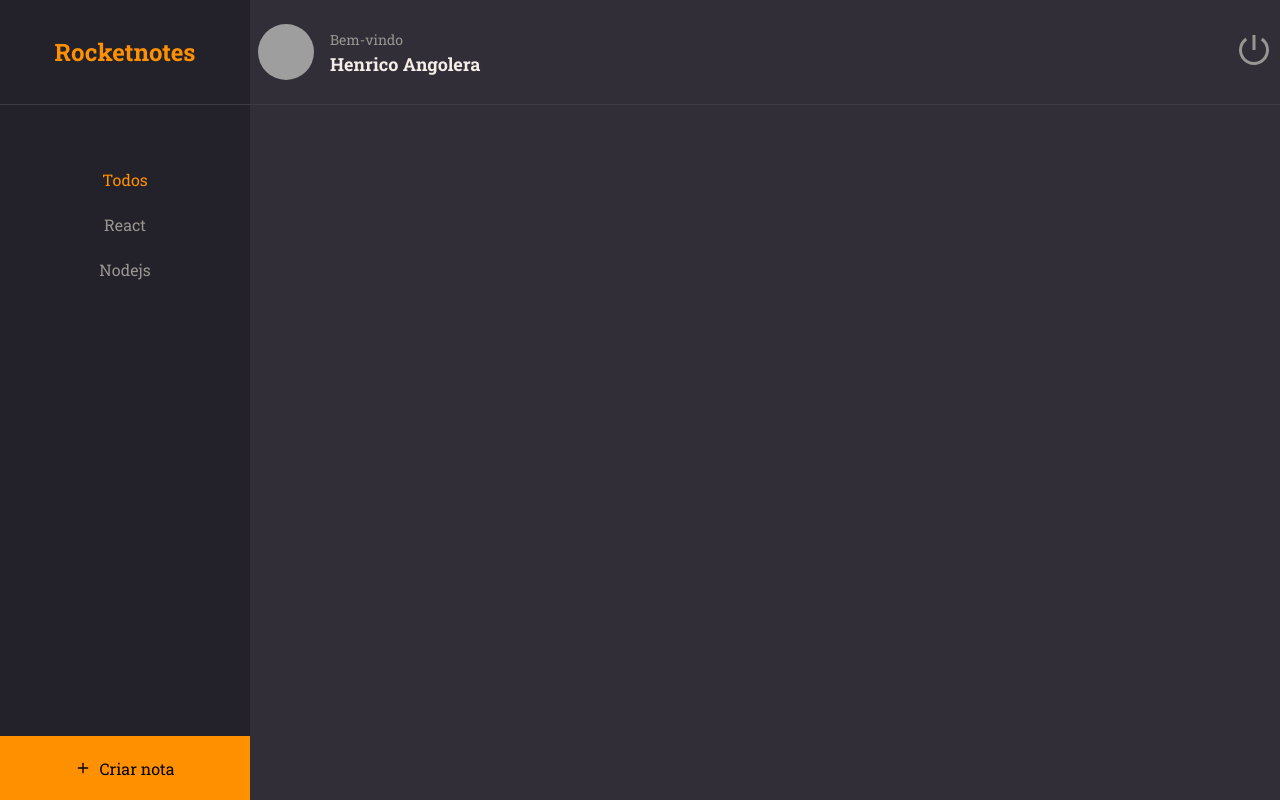
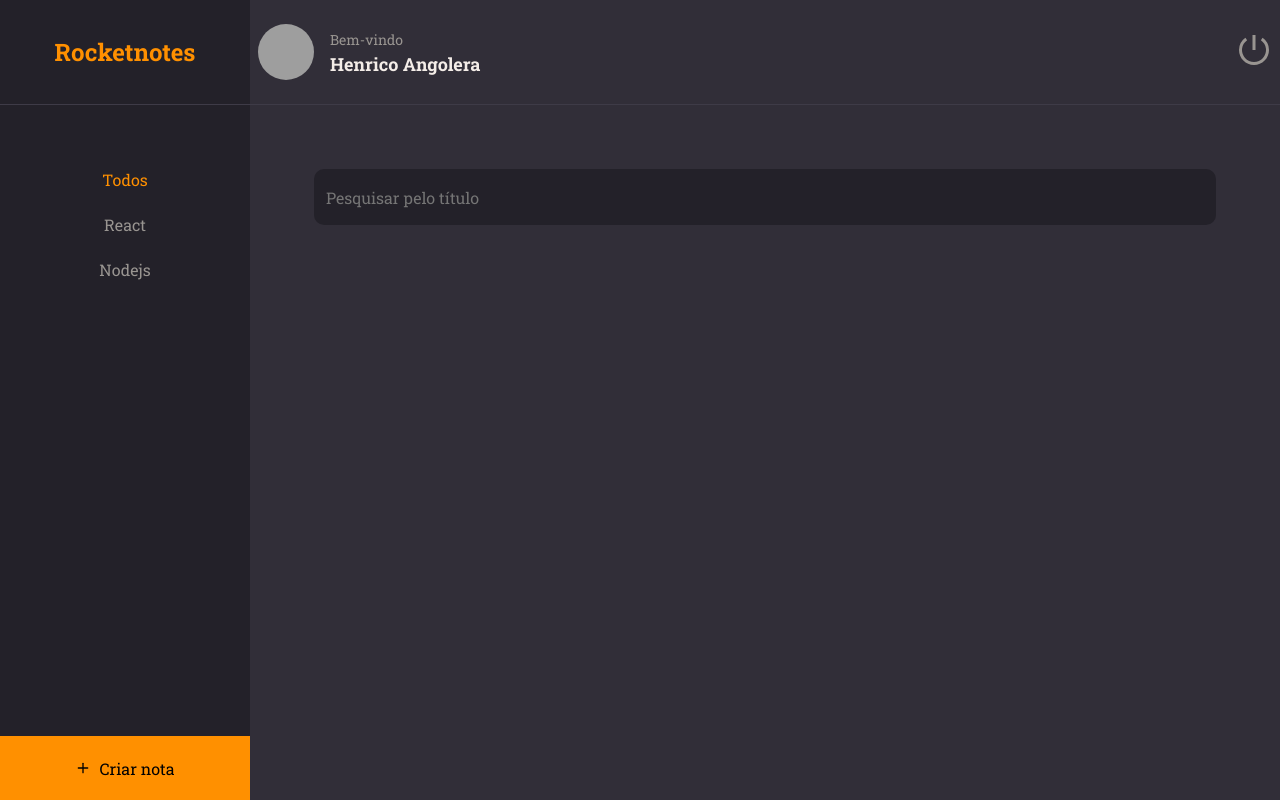
Before and after one commit to HenricoAngolera/rocketnotes, a React (Vite) app: page / in a window 1280 px wide. Built offline with nearby package versions, Linux system fonts and the light colour scheme; grey boxes are pictures that could not be loaded.

Commit message:
input (component)

```diff
--- /dev/null
+++ b/src/components/Input/index.jsx
@@ -0,0 +1,10 @@
+import { Container } from './styles';
+
+export function Input({ icon: Icon, ...rest }){
+  return(
+    <Container>
+      {Icon && <Icon size={20} />}
+      <input {...rest} />
+    </Container>
+  );
+}
--- /dev/null
+++ b/src/components/Input/styles.js
@@ -0,0 +1,32 @@
+import styled from "styled-components";
+
+export const Container = styled.div`
+  width: 100%;
+  display: flex;
+  align-items: center;
+
+  background-color: ${({ theme }) => theme.COLORS.BACKGROUND_900};
+  color: ${({ theme }) => theme.COLORS.GRAY_300};
+
+  margin-bottom: 8px;
+  border-radius: 10px;
+
+  > input {
+    height: 56px;
+    width: 100%;
+
+    padding: 12px;
+
+    color: ${({ theme }) => theme.COLORS.WHITE};
+    background: transparent;
+    border: 0;
+
+    &:placeholder {
+      color: ${({ theme }) => theme.COLORS.GRAY_300};
+    }
+  }
+
+  > svg {
+    margin-left: 16px;
+  }
+`;
--- a/src/pages/Home/index.jsx
+++ b/src/pages/Home/index.jsx
@@ -3,6 +3,7 @@
 import { Container, Brand, Menu, Search, Content, NewNote } from './styles';
 
 import { Header } from '../../components/Header';
+import { Input } from '../../components/Input';
 import { ButtonText } from '../../components/ButtonText';
 
 export function Home(){
@@ -21,7 +22,7 @@
 
       </Menu>
       <Search>
-
+        <Input placeholder="Pesquisar pelo título" />
       </Search>
       <Content>
 
--- a/src/pages/Home/styles.js
+++ b/src/pages/Home/styles.js
@@ -48,6 +48,8 @@
 
 export const Search = styled.div`
   grid-area: search;
+  padding: 64px 64px 0;
+
 `;
 
 export const Content = styled.div`
```
